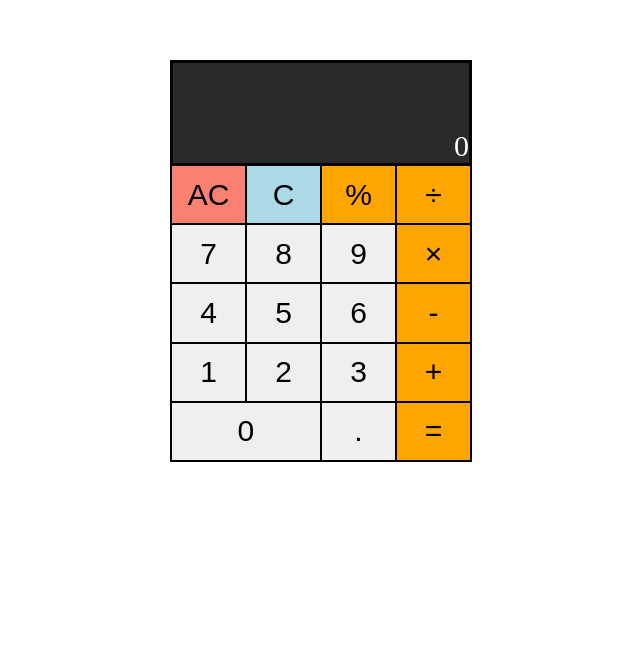
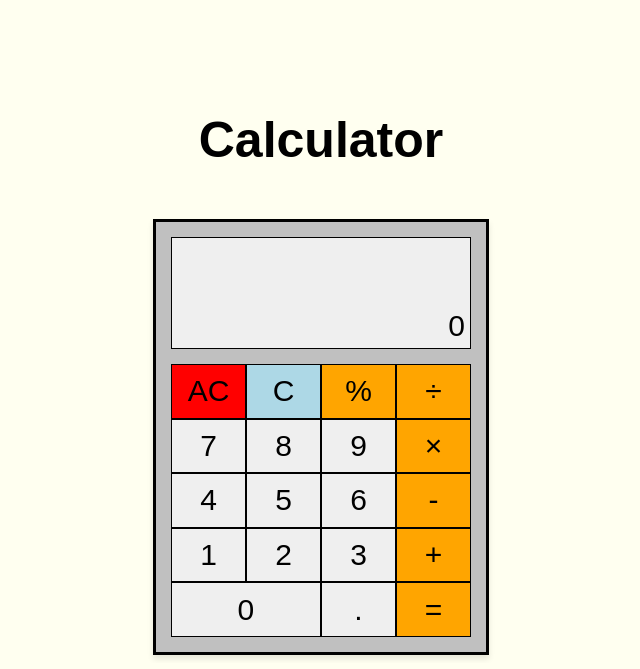
Before and after one commit to blancpain/calculator, a plain HTML site: page index.html in a window 1280 px wide. Shown: the part 147-816 px from the top of the page, without its empty margins (319-959 px from the left). Drawn offline with Linux system fonts and the light colour scheme.

Commit message:
Minor styling changes

```diff
--- a/index.html
+++ b/index.html
@@ -10,6 +10,7 @@
 </head>
 
 <body>
+  <h1>Calculator</h1>
   <div id="calc">
     <div id="display_row">
       <div id="results"></div>
--- a/script.js
+++ b/script.js
@@ -61,9 +61,6 @@ function calculateWithOperator(selectedOperator, e) {
 }
 
 function useOperator(selectedOperator, e) {
-  console.log(
-    `A: ${confirmedNumA}; B: ${confirmedNumB}' currentTotal: ${currentTotal}`
-  );
   //number A defaults to 0 if user hasn't entered "number one" and clicks an operator
   if (confirmedNumA === undefined) {
     confirmedNumA = Number(initialUserInput);
--- a/styles.css
+++ b/styles.css
@@ -1,19 +1,31 @@
 body {
   display: flex;
-  height: 100vh;
+  flex-direction: column;
+  height: 100%;
   justify-content: center;
   align-items: center;
+  background-color: ivory;
+  margin: none;
+  font-family: "Playfair", sans-serif;
+}
+
+h1 {
+  margin-top: 250px;
+  font-size: 50px;
+  margin-bottom: 1em;
 }
 
 #calc {
-  background-color: grey;
+  background-color: #c0c0c0;
   display: flex;
   flex-direction: column;
   color: black;
   justify-content: space-evenly;
   min-width: 300px;
   height: 400px;
-  border: 1px solid black;
+  border: 3px solid black;
+  box-shadow: 0 4px 6px rgba(0, 0, 0, 0.1);
+  padding: 15px;
 }
 
 #display_row {
@@ -21,15 +33,19 @@ body {
   flex-direction: column;
   justify-content: space-between;
   height: 100px;
-  background-color: rgb(44, 41, 44);
-  border: 2px solid black;
-  color: white;
+  border: 1px solid black;
+  color: black;
   text-align: end;
   font-size: 30px;
+  background-color: buttonface;
+  padding-bottom: 5px;
+  padding-top: 5px;
+  padding-right: 5px;
+  margin-bottom: 15px;
 }
 
 #results {
-  font-size: 25px;
+  font-size: 20px;
 }
 
 .calc_row,
@@ -65,11 +81,13 @@ button:hover {
 }
 
 .AC {
-  background-color: salmon;
+  /* background-color: yellow; */
+  background-color: red;
 }
 
 #clear {
   background-color: lightblue;
+  /* background-color: yellow; */
 }
 
 .operator,
```
